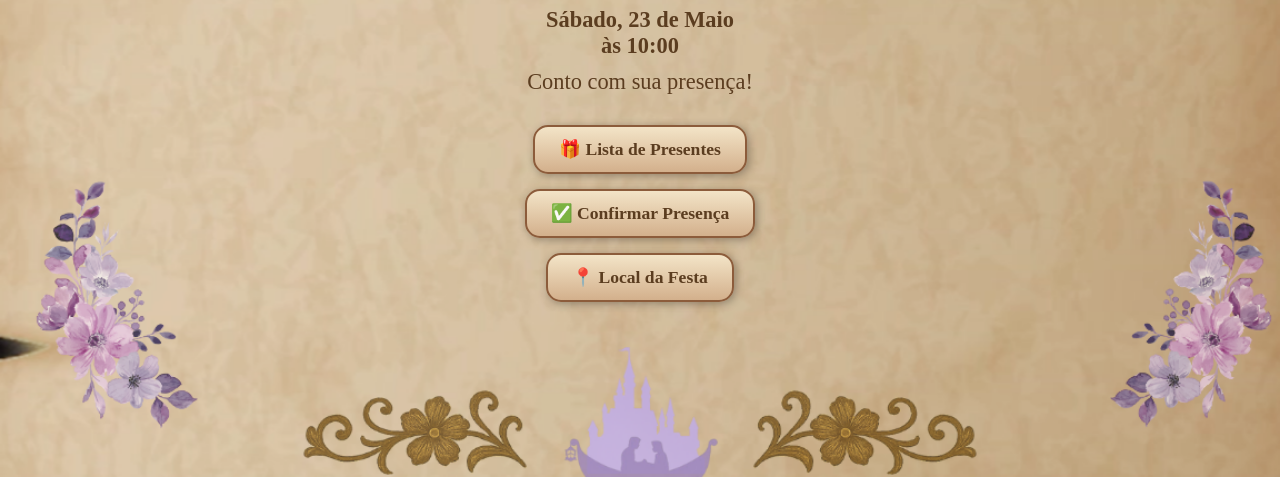
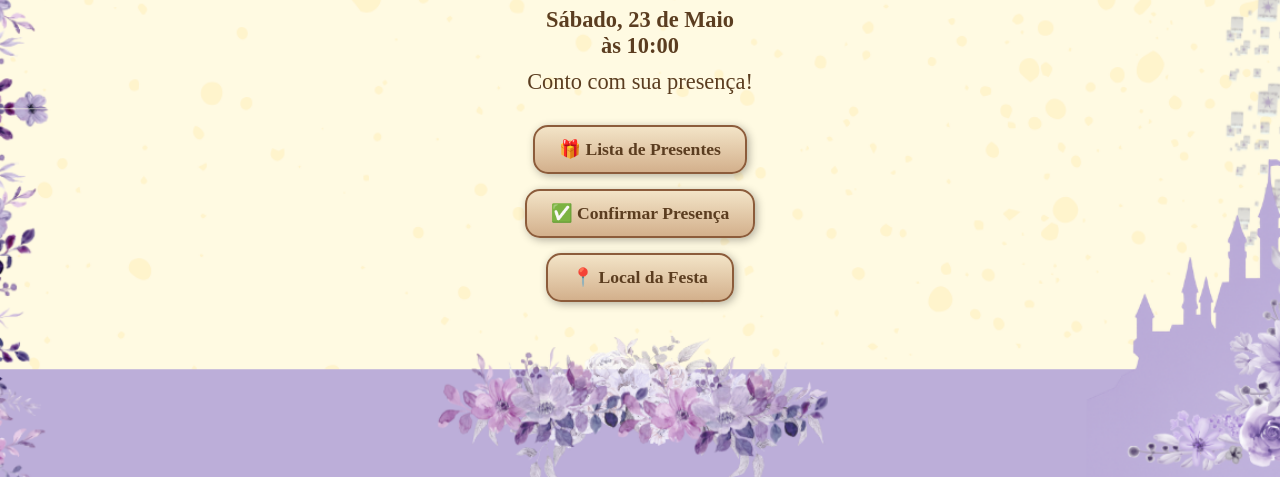
Before and after one commit to DavidVieirahtml/convite-gabryela, a plain HTML site: page index.html in a window 1280 px wide. Shown: the part 323-800 px from the top of the page. Drawn offline with Linux system fonts and the light colour scheme.

Commit message:
Update index.html
imagem update

```diff
--- a/index.html
+++ b/index.html
@@ -9,7 +9,7 @@
       margin: 0;
       padding: 0;
       font-family: 'amoresa', serif;
-      background-image: url('pergaminho.png');
+      background-image: url('convite2.png');
       background-size: cover;
       background-position: center;
       background-repeat: no-repeat;
```
